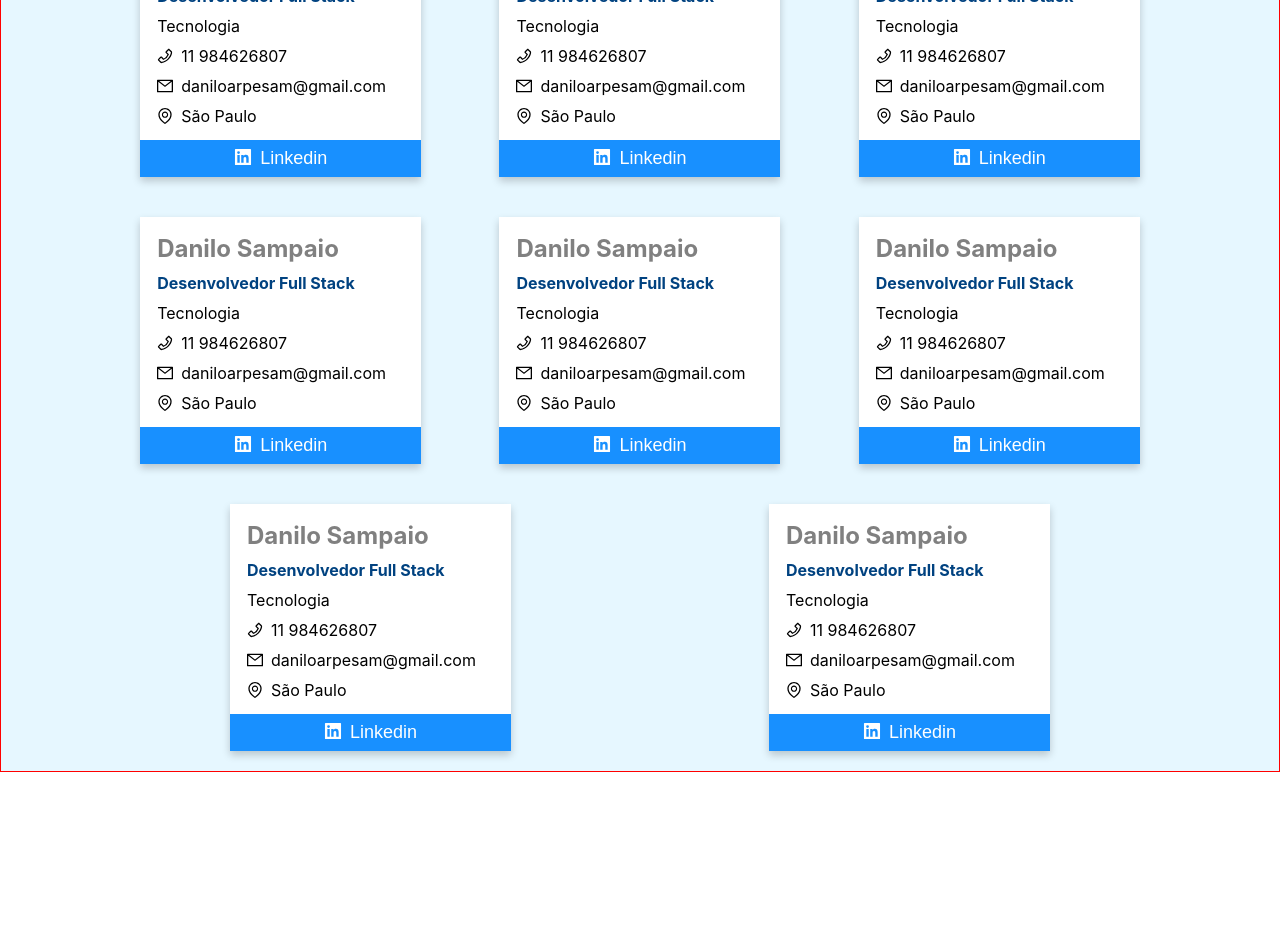
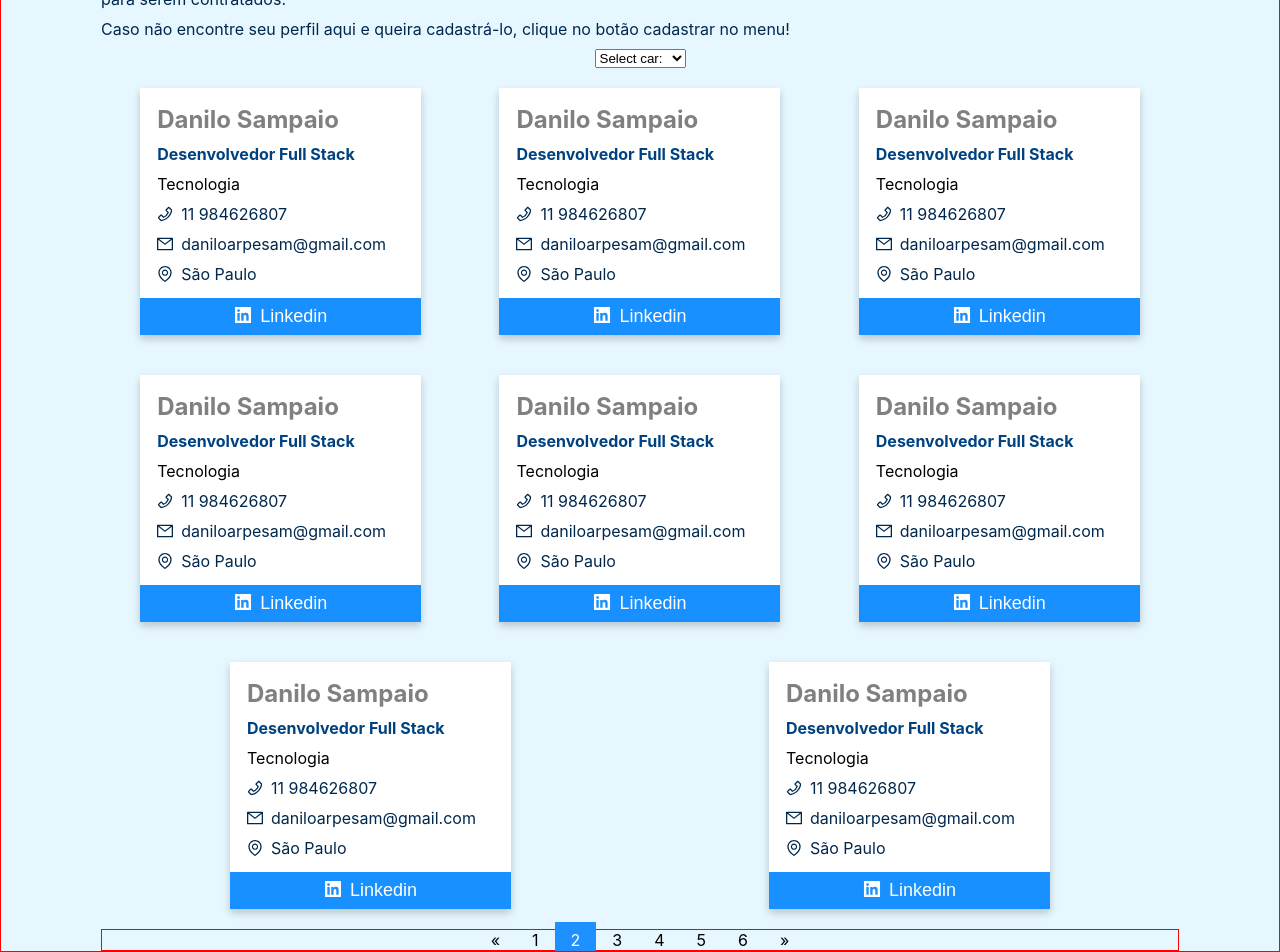
Before and after one commit to arpesam/react-get-hired, a React (Create React App) app: page / in a window 1280 px wide. Shown: the part 179-1131 px from the top of the page. Before the commit the page ends 951 px from the top, so only its background shows below. Built offline with nearby package versions, Linux system fonts and the light colour scheme.

Commit message:
added pagination

```diff
--- a/src/api/profiles.js
+++ b/src/api/profiles.js
@@ -1,4 +1,4 @@
-export const profiles = [
+export const profilesApi = [
   {
     id: 1,
     name: 'Danilo Sampaio',
--- /dev/null
+++ b/src/components/content-header/ContentHeader.css
@@ -0,0 +1,7 @@
+.content-header {
+  text-align: start;
+}
+
+.content-header > h1 {
+  font-size: 2em;
+}
--- /dev/null
+++ b/src/components/content-header/ContentHeader.jsx
@@ -0,0 +1,15 @@
+import React from 'react';
+import './ContentHeader.css';
+
+
+const ContentHeader = ({ title, paragraph1, paragraph2 }) => {
+  return (
+    <div className="content-header">
+      <h1>{title}</h1>
+      <p>{paragraph1}</p>
+      <p>{paragraph2}</p>
+    </div>
+  )
+}
+
+export default ContentHeader;
--- /dev/null
+++ b/src/components/filters/Filters.css
@@ -0,0 +1,68 @@
+/* .custom-select {
+  text-align: start;
+  position: relative;
+  font-family: Arial;
+} */
+
+/* .custom-select select {
+  background: white;
+  height: 40px;
+  width: 168px;
+} */
+
+
+/* The container must be positioned relative: */
+.custom-select {
+  position: relative;
+  font-family: Arial;
+}
+
+.select-selected {
+  background-color: DodgerBlue;
+}
+
+/* Style the arrow inside the select element: */
+.select-selected:after {
+  position: absolute;
+  content: "";
+  top: 14px;
+  right: 10px;
+  width: 0;
+  height: 0;
+  border: 6px solid transparent;
+  border-color: #fff transparent transparent transparent;
+}
+
+/* Point the arrow upwards when the select box is open (active): */
+.select-selected.select-arrow-active:after {
+  border-color: transparent transparent #fff transparent;
+  top: 7px;
+}
+
+/* style the items (options), including the selected item: */
+.select-items div,.select-selected {
+  color: #ffffff;
+  padding: 8px 16px;
+  border: 1px solid transparent;
+  border-color: transparent transparent rgba(0, 0, 0, 0.1) transparent;
+  cursor: pointer;
+}
+
+/* Style items (options): */
+.select-items {
+  position: absolute;
+  background-color: DodgerBlue;
+  top: 100%;
+  left: 0;
+  right: 0;
+  z-index: 99;
+}
+
+/* Hide the items when the select box is closed: */
+.select-hide {
+  display: none;
+}
+
+.select-items div:hover, .same-as-selected {
+  background-color: rgba(0, 0, 0, 0.1);
+}
--- /dev/null
+++ b/src/components/filters/Filters.jsx
@@ -0,0 +1,33 @@
+import React from 'react'
+import { Select } from 'antd';
+import './Filters.css';
+
+const { Option } = Select;
+
+const Filters = () => {
+  function onChange(value) {
+    console.log(`selected ${value}`);
+  }
+
+  return (
+    <div className="custom-select" style={{ width: '200px;' }}>
+      <select>
+        <option value="0">Select car:</option>
+        <option value="1">Audi</option>
+        <option value="2">BMW</option>
+        <option value="3">Citroen</option>
+        <option value="4">Ford</option>
+        <option value="5">Honda</option>
+        <option value="6">Jaguar</option>
+        <option value="7">Land Rover</option>
+        <option value="8">Mercedes</option>
+        <option value="9">Mini</option>
+        <option value="10">Nissan</option>
+        <option value="11">Toyota</option>
+        <option value="12">Volvo</option>
+      </select>
+    </div>
+  )
+}
+
+export default Filters;
--- /dev/null
+++ b/src/components/pagination/Pagination.css
@@ -0,0 +1,17 @@
+/* Pagination links */
+.pagination a {
+  color: black;
+  float: center;
+  padding: 8px 16px;
+  text-decoration: none;
+  transition: background-color .3s;
+}
+
+/* Style the active/current link */
+.pagination a.active {
+  background-color: dodgerblue;
+  color: white;
+}
+
+/* Add a grey background color on mouse-over */
+.pagination a:hover:not(.active) {background-color: #ddd;}
--- /dev/null
+++ b/src/components/pagination/Pagination.jsx
@@ -0,0 +1,20 @@
+import React from 'react'
+import './Pagination.css';
+
+
+const Pagination = () => {
+  return (
+    <div className="pagination">
+      <a href="/google.com">&laquo;</a>
+      <a href="/google.com">1</a>
+      <a className="active" href="/google.com">2</a>
+      <a href="/google.com">3</a>
+      <a href="/google.com">4</a>
+      <a href="/google.com">5</a>
+      <a href="/google.com">6</a>
+      <a href="/google.com">&raquo;</a>
+    </div>
+  )
+}
+
+export default Pagination;
--- a/src/containers/MainContent.css
+++ b/src/containers/MainContent.css
@@ -1,10 +1,18 @@
+.main-content-container {
+  background-color: #E6F7FF;
+  overflow: auto;
+  padding-bottom: 72px;
+}
+
 .main-content {
   display: flex;
   flex-direction: row;
   flex-wrap: wrap;
   justify-content: space-around;
   align-content: space-around;
-  background-color: #E6F7FF;
-  overflow: auto;
-  padding-bottom: 72px;
 }
+
+.pagination-container {
+  text-align: center;
+  border: 1px solid red;
+}
--- a/src/containers/MainContent.jsx
+++ b/src/containers/MainContent.jsx
@@ -1,20 +1,48 @@
 import React from 'react'
 import ProfileCard from '../components/cards/profile/ProfileCard';
-import { profiles } from '../api/profiles';
-
+import { profilesApi } from '../api/profiles';
+import ContentHeader from '../components/content-header/ContentHeader';
+import Filters from '../components/filters/Filters';
+import Pagination from '../components/pagination/Pagination';
+import { description, title } from './page-header-text';
 import './MainContent.css';
 
 
 const MainContent = () => {
-  const profilesMap = profiles.map((profile) => {
+  const profilesMap = profilesApi.map((profile) => {
     return (
       <ProfileCard key={profile.id} profile={profile} />
     )
   })
 
+  const profiles = (
+    <ContentHeader
+      title={title.profileTitle}
+      paragraph1={description.profile.paragraph1}
+      paragraph2={description.profile.paragraph2}
+    />
+  );
+
+  const jobs = (
+    <ContentHeader
+      title={title.jobs}
+      paragraph1={description.jobs.paragraph1}
+      paragraph2={description.jobs.paragraph2}
+    />
+  );
+
+  const page = true;
+
   return (
-    <div className="container main-content">
-      {profilesMap}
+    <div className="container main-content-container">
+      {profiles}
+      <Filters />
+      <div className="main-content" >
+        {profilesMap}
+      </div>
+      <div className="pagination-container">
+        <Pagination />
+      </div>
     </div>
   )
 }
--- /dev/null
+++ b/src/containers/page-header-text.js
@@ -0,0 +1,15 @@
+export const title = {
+  profileTitle: 'Lista de profissionais disponíveis',
+  jobsTitle: 'Lista de vagas abertas',
+}
+
+export const description = {
+  profile: {
+    paragraph1: 'Essa lista contém profissionais de diversas áreas que perderam seus empregos durante a crise e estão mais uma vez disponíveis no mercado para serem contratados.',
+    paragraph2: 'Caso não encontre seu perfil aqui e queira cadastrá-lo, clique no botão cadastrar no menu!',
+  },
+  jobs: {
+    paragraph1: 'Procure pela vaga ideal para você nas empresas que ainda estão contratando nessa crise!',
+    paragraph2: 'Ao clicar na vaga você será direcionado a vaga, ou ao e-mail do responsável pelo processo.'
+  }
+}
--- a/src/index.css
+++ b/src/index.css
@@ -10,6 +10,7 @@ body {
 
 p, h1, h3 {
   margin: 10px 0;
+  color: #00284D;
 }
 
 code {
```
Also changed, not shown: 1 other file (tests, documents, lock files or other folders).
